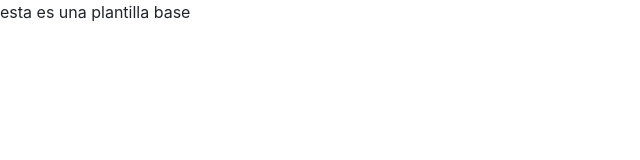
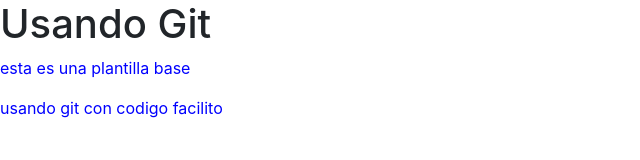
Before and after one commit to crisbarahona/GitFacilito, a website: page www/index.html in a window 1280 px wide. Shown: the whole page, without its empty margins (0-640 px from the left). Drawn offline with Linux system fonts and the light colour scheme.

Commit message:
se agrego h1, p y css

```diff
--- a/www/css/estilos.css
+++ b/www/css/estilos.css
@@ -0,0 +1,3 @@
+p {
+    color: blue;
+}
--- a/www/index.html
+++ b/www/index.html
@@ -11,8 +11,9 @@
 </head>
 
 <body>
-
+    <h1>Usando Git</h1>
     <p>esta es una plantilla base</p>
+    <p>usando git con codigo facilito</p>
 
 
     <!--Script que tengo que agregar-->
```
